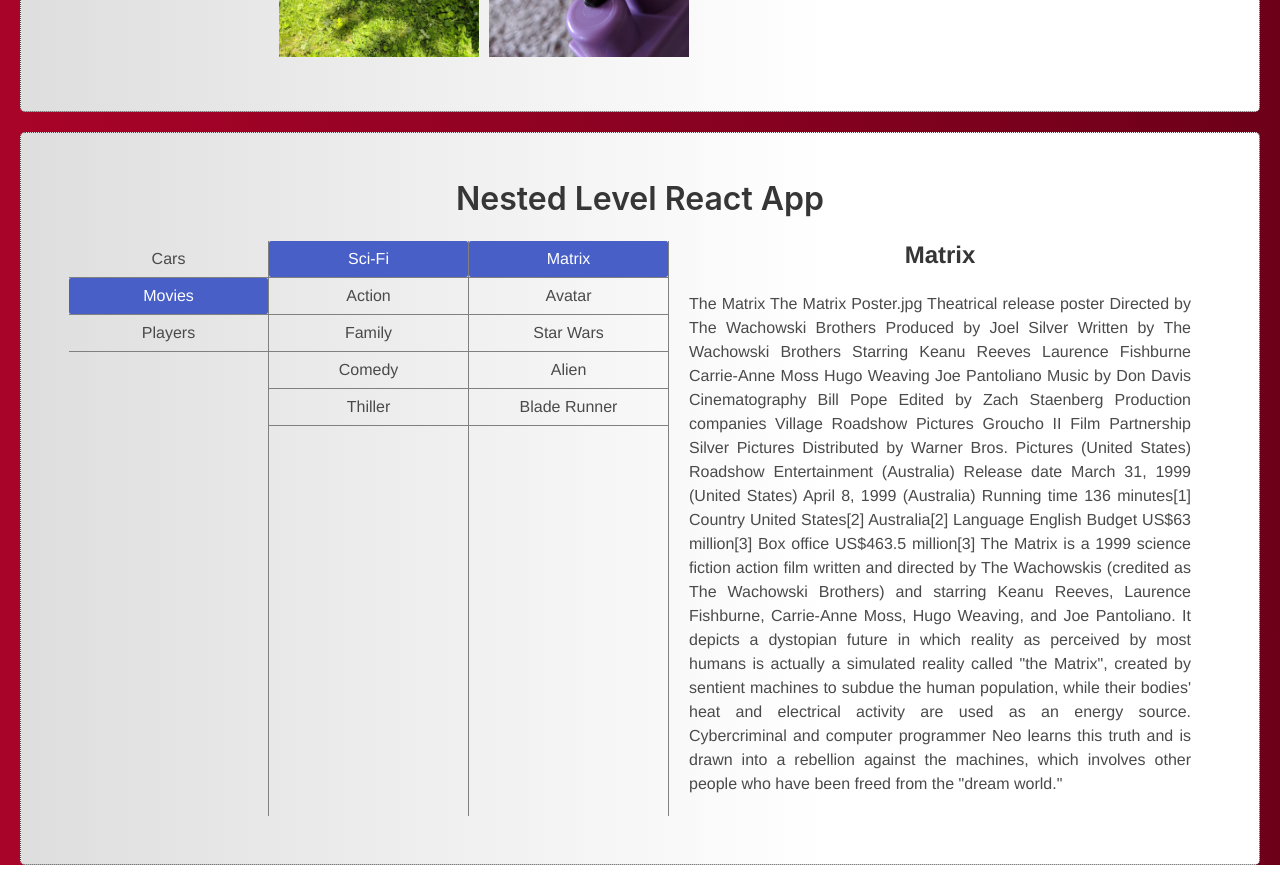
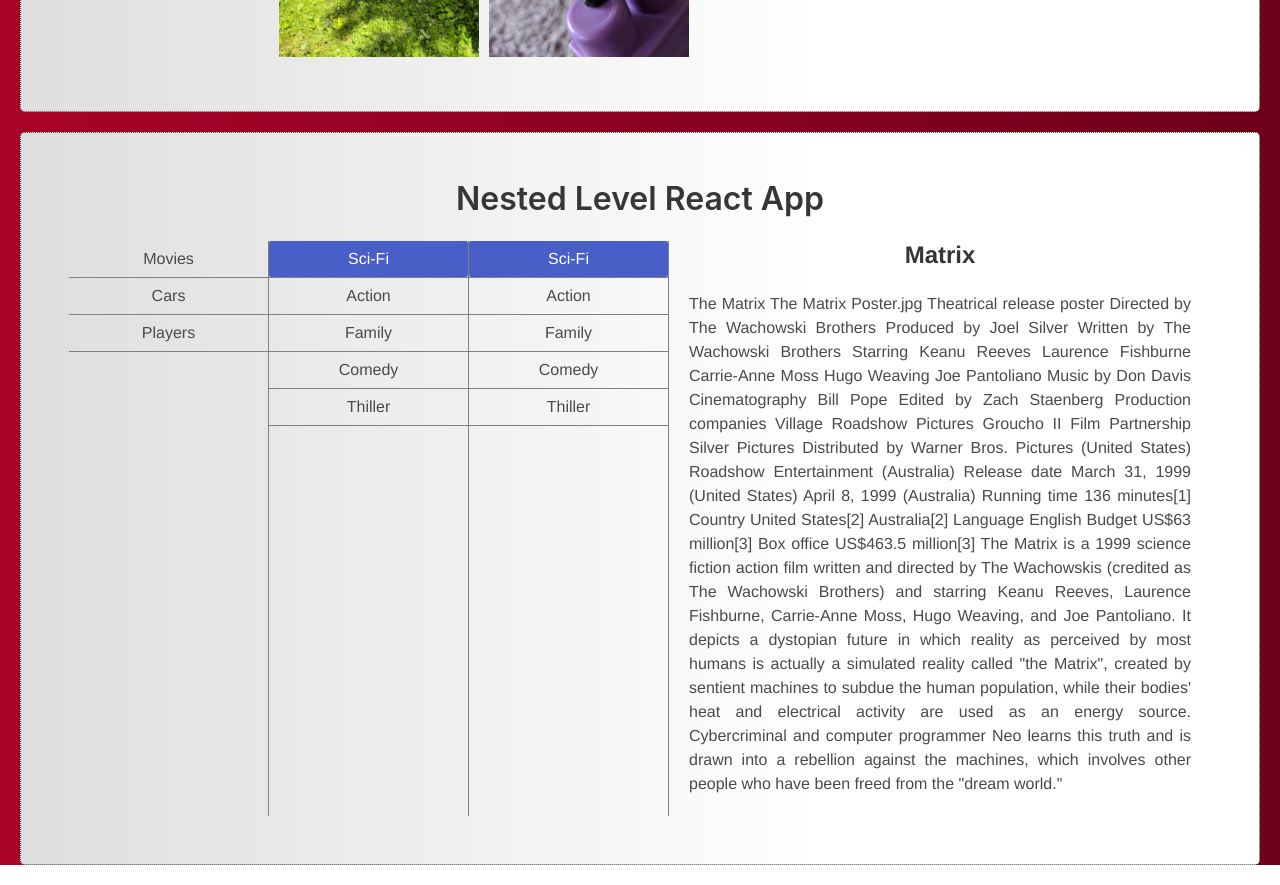
Before and after one commit to wilkpiotr/react-local-apps, a React app: page / in a window 1280 px wide. Shown: the part 3680-4565 px from the top of the page. Built offline with nearby package versions, Linux system fonts and the light colour scheme.

Commit message:
new components in NestedLevel Component

```diff
--- a/src/components/FilterGallery/FilterGallery.jsx
+++ b/src/components/FilterGallery/FilterGallery.jsx
@@ -9,14 +9,14 @@
   state = {images, categories, filteredImages: images}
 
   handleSelectChange = (e) => {
-    const catID = this.state.categories.filter((cat) => { return (cat.name === e.target.value)})[0] ?
-    this.state.categories.filter((cat) => { return (cat.name === e.target.value)})[0].id :
+    const catID = this.state.categories.find((cat) => { return (cat.name === e.target.value)}) ?
+    this.state.categories.find((cat) => { return (cat.name === e.target.value)}).id :
     false;
-    let newImages = catID ? this.state.images.filter((img) => { return img.categoryId === catID}) : this.state.images;
-    newImages.length ? newImages : newImages = [{id: 0, img:'NO PHOTOS', categoryId: 0}]
+    const newImages = catID ?
+    this.state.images.filter((img) => { return img.categoryId === catID}) :
+    this.state.images;
 
     this.setState({filteredImages: newImages})
-
   }
 
   render() {
@@ -28,9 +28,7 @@
           <Select onSelectChange={this.handleSelectChange} categories={this.state.categories}/>
         </div>
       </div>
-      <div className="container">
-          <Gallery images={this.state.filteredImages}/>
-      </div>
+        <Gallery images={this.state.filteredImages}/>
     </section>)
     }
 }
--- a/src/components/FilterGallery/Gallery.jsx
+++ b/src/components/FilterGallery/Gallery.jsx
@@ -1,14 +1,18 @@
-import React, { Fragment } from 'react';
+import React from 'react';
 
 const Gallery = (props) => {
- return (<Fragment>
-            {props.images.map((image) => {
-                return (<div key={image.id} id={image.id} categoryid={image.categoryId}>
-                <img src={image.img}  />
-            </div>)
-            })}
-        </Fragment>
-    )
+    if (props.images.length < 1) {
+        return <div>
+            <p>No Pictures</p>
+        </div>
+    }
+    return <div className="container">
+        {props.images.map((image) => {
+            return (<div key={image.id} id={image.id} categoryid={image.categoryId}>
+            <img src={image.img} alt="sth"/>
+        </div>)
+        })}
+    </div>
 }
 
 export default Gallery;
--- a/src/components/FilterGallery/Select.jsx
+++ b/src/components/FilterGallery/Select.jsx
@@ -7,7 +7,6 @@
     <div className="select is-medium">
         <select onChange={props.onSelectChange}>
             <option>All</option>
-
             {props.categories.map((cat) => {
                 return <option key={cat.id} id={cat.id} value={cat.name}>{cat.name}</option>
             })}
--- a/src/components/Gallery/Gallery.jsx
+++ b/src/components/Gallery/Gallery.jsx
@@ -16,7 +16,6 @@
     this.setState({index: index})
   }
 
-
   render() {
 
     return (<section className="section Gallery project">
--- /dev/null
+++ b/src/components/NestedLevel/Desciption.jsx
@@ -0,0 +1,46 @@
+import React from 'react';
+
+const Desciption = (props) => {
+    return <div>
+        <h4 className="title is-4">Matrix</h4>
+        <p>
+        The Matrix
+        The Matrix Poster.jpg
+        Theatrical release poster
+        Directed by	The Wachowski Brothers
+        Produced by	Joel Silver
+        Written by	The Wachowski Brothers
+        Starring
+        Keanu Reeves
+        Laurence Fishburne
+        Carrie-Anne Moss
+        Hugo Weaving
+        Joe Pantoliano
+        Music by	Don Davis
+        Cinematography	Bill Pope
+        Edited by	Zach Staenberg
+        Production
+        companies
+        Village Roadshow Pictures
+        Groucho II Film Partnership
+        Silver Pictures
+        Distributed by
+        Warner Bros. Pictures (United States)
+        Roadshow Entertainment (Australia)
+        Release date
+        March 31, 1999 (United States)
+        April 8, 1999 (Australia)
+        Running time
+        136 minutes[1]
+        Country
+        United States[2]
+        Australia[2]
+        Language	English
+        Budget	US$63 million[3]
+        Box office	US$463.5 million[3]
+        The Matrix is a 1999 science fiction action film written and directed by The Wachowskis (credited as The Wachowski Brothers) and starring Keanu Reeves, Laurence Fishburne, Carrie-Anne Moss, Hugo Weaving, and Joe Pantoliano. It depicts a dystopian future in which reality as perceived by most humans is actually a simulated reality called "the Matrix", created by sentient machines to subdue the human population, while their bodies' heat and electrical activity are used as an energy source. Cybercriminal and computer programmer Neo learns this truth and is drawn into a rebellion against the machines, which involves other people who have been freed from the "dream world."
+        </p>
+    </div>
+}
+
+export default Desciption;
--- /dev/null
+++ b/src/components/NestedLevel/FirstLevel.jsx
@@ -0,0 +1,15 @@
+import React from 'react';
+
+const FirstLevel = (props) => {
+    return <div className="MenuLevel">
+    <ul className="menu-list">
+        {props.categories.map((cat, index) => {
+            return <li key={index}><a onClick={props.onClick}>{cat.name}</a></li>
+            // <li><a className="is-active" >Movies</a></li>
+            // <li><a>Players</a></li>
+        })}
+    </ul>
+  </div>
+}
+
+export default FirstLevel;
--- a/src/components/NestedLevel/NestedLevel.jsx
+++ b/src/components/NestedLevel/NestedLevel.jsx
@@ -1,80 +1,32 @@
-import React from 'react';
+import React, {Component} from 'react';
 import './NestedLevel.css';
 import data from './data';
+import FirstLevel from './FirstLevel';
+import SecondLevel from './SecondLevel';
+import ThirdLevel from './ThirdLevel';
+import Desciption from './Desciption';
 
-const NestedLevel = () => {
-  return (<section className="section NestedLevel project">
+class NestedLevel extends Component {
+
+  state = {data};
+
+  handleClick = (e) => {
+    e.target.classList.toggle('is-active')
+  }
+
+  render() {
+    return (<section className="section NestedLevel project">
     <div className="container">
       <h1 className="title">Nested Level React App</h1>
       <div className="Menu">
-        <div className="MenuLevel">
-          <ul className="menu-list">
-            <li><a>Cars</a></li>
-            <li><a className="is-active" >Movies</a></li>
-            <li><a>Players</a></li>
-          </ul>
-        </div>
-        <div className="MenuLevel">
-          <ul className="menu-list">
-            <li><a className="is-active">Sci-Fi</a></li>
-            <li><a>Action</a></li>
-            <li><a>Family</a></li>
-            <li><a>Comedy</a></li>
-            <li><a>Thiller</a></li>
-          </ul>
-        </div>
-        <div className="MenuLevel">
-          <ul className="menu-list">
-            <li><a className="is-active">Matrix</a></li>
-            <li><a>Avatar</a></li>
-            <li><a>Star Wars</a></li>
-            <li><a>Alien</a></li>
-            <li><a>Blade Runner</a></li>
-          </ul>
-        </div>
-        <div>
-          <h4 className="title is-4">Matrix</h4>
-          <p>
-            The Matrix
-            The Matrix Poster.jpg
-            Theatrical release poster
-            Directed by	The Wachowski Brothers
-            Produced by	Joel Silver
-            Written by	The Wachowski Brothers
-            Starring
-            Keanu Reeves
-            Laurence Fishburne
-            Carrie-Anne Moss
-            Hugo Weaving
-            Joe Pantoliano
-            Music by	Don Davis
-            Cinematography	Bill Pope
-            Edited by	Zach Staenberg
-            Production
-            companies
-            Village Roadshow Pictures
-            Groucho II Film Partnership
-            Silver Pictures
-            Distributed by
-            Warner Bros. Pictures (United States)
-            Roadshow Entertainment (Australia)
-            Release date
-            March 31, 1999 (United States)
-            April 8, 1999 (Australia)
-            Running time
-            136 minutes[1]
-            Country
-            United States[2]
-            Australia[2]
-            Language	English
-            Budget	US$63 million[3]
-            Box office	US$463.5 million[3]
-            The Matrix is a 1999 science fiction action film written and directed by The Wachowskis (credited as The Wachowski Brothers) and starring Keanu Reeves, Laurence Fishburne, Carrie-Anne Moss, Hugo Weaving, and Joe Pantoliano. It depicts a dystopian future in which reality as perceived by most humans is actually a simulated reality called "the Matrix", created by sentient machines to subdue the human population, while their bodies' heat and electrical activity are used as an energy source. Cybercriminal and computer programmer Neo learns this truth and is drawn into a rebellion against the machines, which involves other people who have been freed from the "dream world."
-            </p>
-          </div>
+        <FirstLevel onClick={this.handleClick} categories={this.state.data}/>
+        <SecondLevel/>
+        <ThirdLevel/>
+        <Desciption/>
       </div>
       </div>
     </section>)
+  }
 }
 
 export default NestedLevel;
--- /dev/null
+++ b/src/components/NestedLevel/SecondLevel.jsx
@@ -0,0 +1,15 @@
+import React from 'react';
+
+const SecondLevel = (props) => {
+    return <div className="MenuLevel">
+        <ul className="menu-list">
+            <li><a className="is-active">Sci-Fi</a></li>
+            <li><a>Action</a></li>
+            <li><a>Family</a></li>
+            <li><a>Comedy</a></li>
+            <li><a>Thiller</a></li>
+        </ul>
+    </div>
+}
+
+export default SecondLevel;
--- /dev/null
+++ b/src/components/NestedLevel/ThirdLevel.jsx
@@ -0,0 +1,15 @@
+import React from 'react';
+
+const ThirdLevel = (props) => {
+    return <div className="MenuLevel">
+    <ul className="menu-list">
+      <li><a className="is-active">Sci-Fi</a></li>
+      <li><a>Action</a></li>
+      <li><a>Family</a></li>
+      <li><a>Comedy</a></li>
+      <li><a>Thiller</a></li>
+    </ul>
+  </div>
+}
+
+export default ThirdLevel;
```
Also changed, not shown: src/components/Gallery/GalleryLeft.jsx (+5 -6 lines), src/components/Gallery/GalleryRight.jsx (+4 -4 lines).
